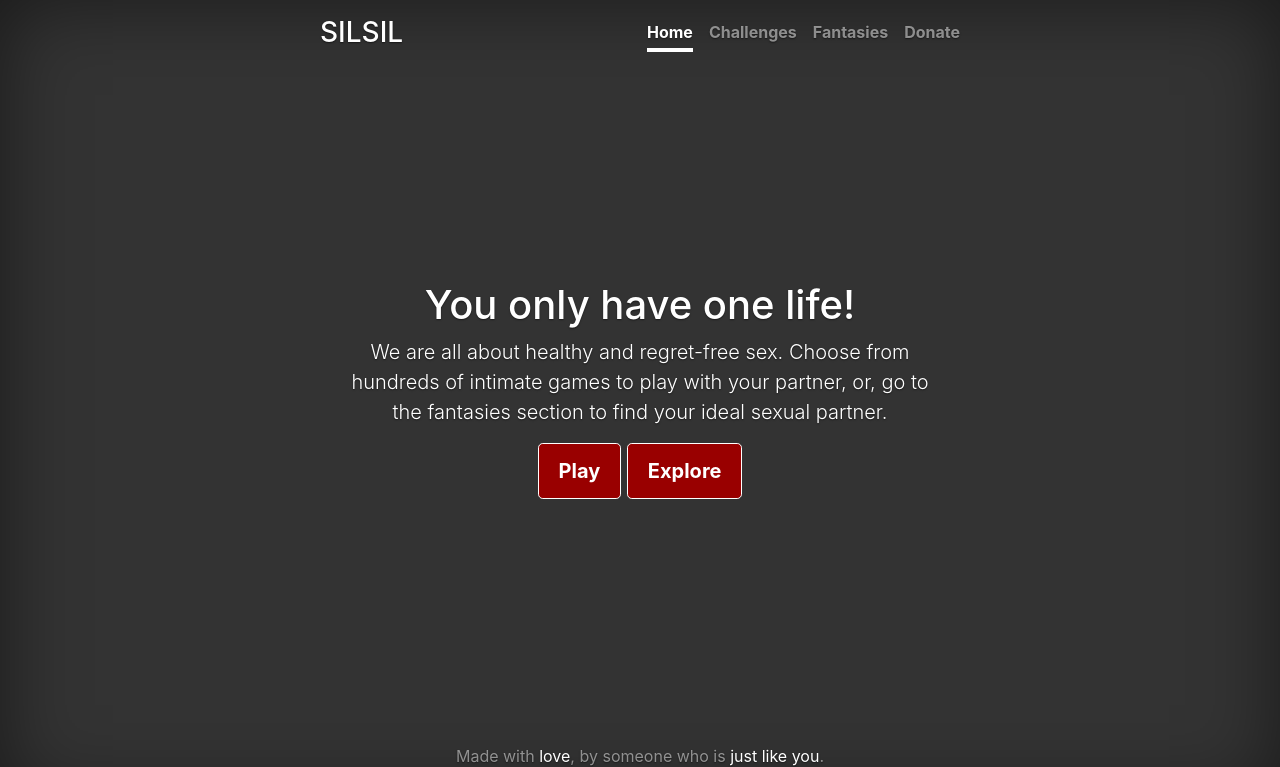
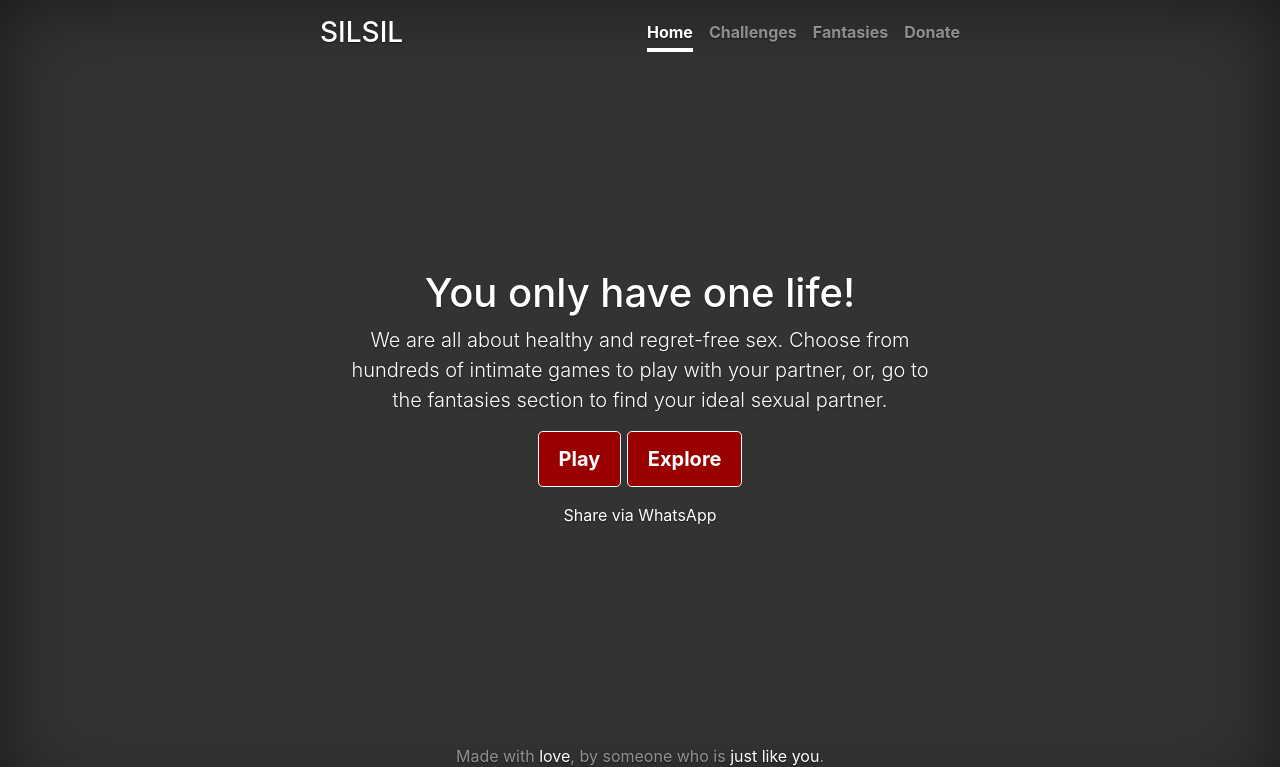
Before and after one commit to bob0bot/fantas, a Python web app: template templates/code.html in a window 1280 px wide. Shown: the top 767 px of the page. Run offline with Jinja, Linux system fonts and the light colour scheme; the template is opened without the code that fills it, so the values that code supplies are empty; some libraries are stand-ins or nearby versions.

Commit message:
cover home content whatsapp

```diff
--- a/templates/index.html
+++ b/templates/index.html
@@ -53,6 +53,8 @@
 
       </main>
 
+      <a href="whatsapp://send?text=Dufffa">Share via WhatsApp</a>
+
       <footer class="mastfoot mt-auto">
         <div class="inner">
           <p>Made with <a href="#">love</a>, by someone who is<a href="#"> just like you</a>.</p>
```
